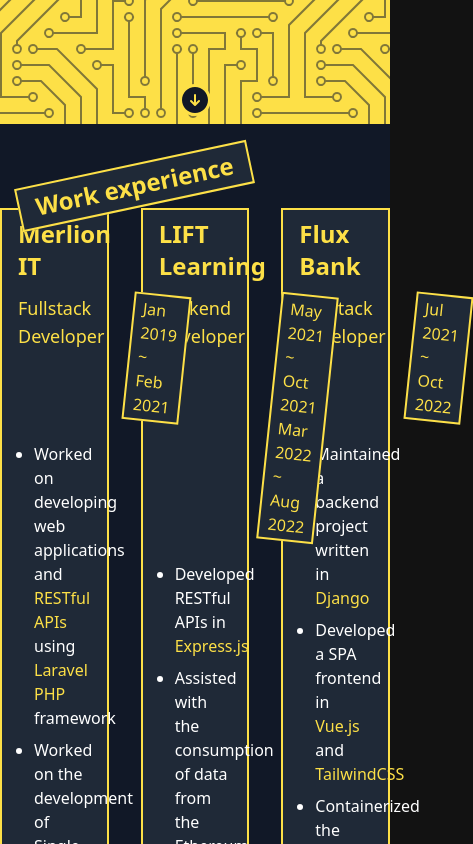
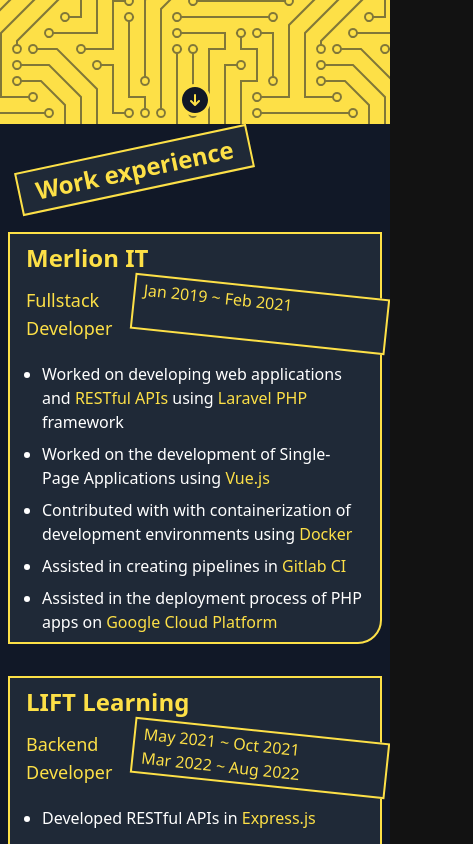
Before and after one commit to sammyzord/sammyzord.github.io, a Vue app: page / in a window 390 px wide. Shown: the part 720-1564 px from the top of the page, 473 px wide, since content can reach past the window. Built offline with nearby package versions, Linux system fonts and the light colour scheme.

Commit message:
fixes responisveness of job section

```diff
--- a/src/App.vue
+++ b/src/App.vue
@@ -18,7 +18,7 @@ import ArrowDownIcon from "./components/icons/ArrowDownIcon.vue";
       </div>
     </div>
     <div class="min-h-screen flex flex-col justify-between items-center">
-      <div class="self-start pt-10 pl-4">
+      <div class="self-start pt-6 pb-10 pt-10 pl-4">
         <div
           class="bg-gray-800 border-2 border-yellow-300 text-yellow-300 py-1 px-4 -rotate-12"
         >
@@ -26,7 +26,7 @@ import ArrowDownIcon from "./components/icons/ArrowDownIcon.vue";
         </div>
       </div>
       <JobSection></JobSection>
-      <div></div>
+      <div class="py-10"></div>
     </div>
   </div>
 </template>
--- a/src/components/HeroSection.vue
+++ b/src/components/HeroSection.vue
@@ -8,7 +8,7 @@ import LinkedinIcon from "./icons/LinkedinIcon.vue";
   <div class="flex flex-col md:flex-row gap-1 m-2">
     <div class="w-20"></div>
     <div
-      class="bg-yellow-300 text-gray-900 border-2 border-gray-900 flex flex-col items-center space-y-4 p-4 shadow-lg"
+      class="bg-yellow-300 text-gray-900 border-2 border-gray-900 flex flex-col items-center space-y-4 p-4 shadow-lg hover:-translate-y-2 transition ease-in-out"
     >
       <img
         src="../assets/avatar2_cropped.png"
--- a/src/components/JobCard.vue
+++ b/src/components/JobCard.vue
@@ -18,7 +18,7 @@ const props = defineProps({
     <div class="flex justify-between">
       <p class="text-yellow-300 text-lg">{{ title }}</p>
       <div
-        class="flex flex-col text-yellow-300 border-2 border-yellow-300 py-0.5 px-2 translate-x-6 rotate-6 bg-gray-800"
+        class="flex flex-col text-yellow-300 border-2 border-yellow-300 py-0.5 px-2 translate-x-2 md:translate-x-3 lg:translate-x-6 rotate-6 bg-gray-800 min-w-64"
       >
         <p v-for="period in periods">{{ period.join(" ~ ") }}</p>
       </div>
--- a/src/components/JobSection.vue
+++ b/src/components/JobSection.vue
@@ -5,8 +5,8 @@ import { merlionDetails, fluxDetails, liftDetails } from "../utils/data";
 </script>
 
 <template>
-  <div class="lg:px-10">
-    <div class="grid grid-cols-3 gap-8">
+  <div class="px-2 md:px-4 lg:px-10">
+    <div class="grid grid-cols-1 md:grid-cols-2 xl:grid-cols-3 gap-8">
       <JobCard
         :name="'Merlion IT'"
         :title="'Fullstack Developer'"
--- a/src/components/LinkTickets.vue
+++ b/src/components/LinkTickets.vue
@@ -6,7 +6,7 @@ const props = defineProps({
 
 <template>
   <div
-    class="bg-yellow-300 border-2 border-gray-900 text-gray-900 p-1 md:pr-2 md:rounded-r-full"
+    class="bg-yellow-300 border-2 border-gray-900 text-gray-900 p-1 md:pr-2 md:rounded-r-full shadow-lg hover:translate-x-2 transition ease-in-out"
   >
     <a :href="link">
       <slot></slot>
```
